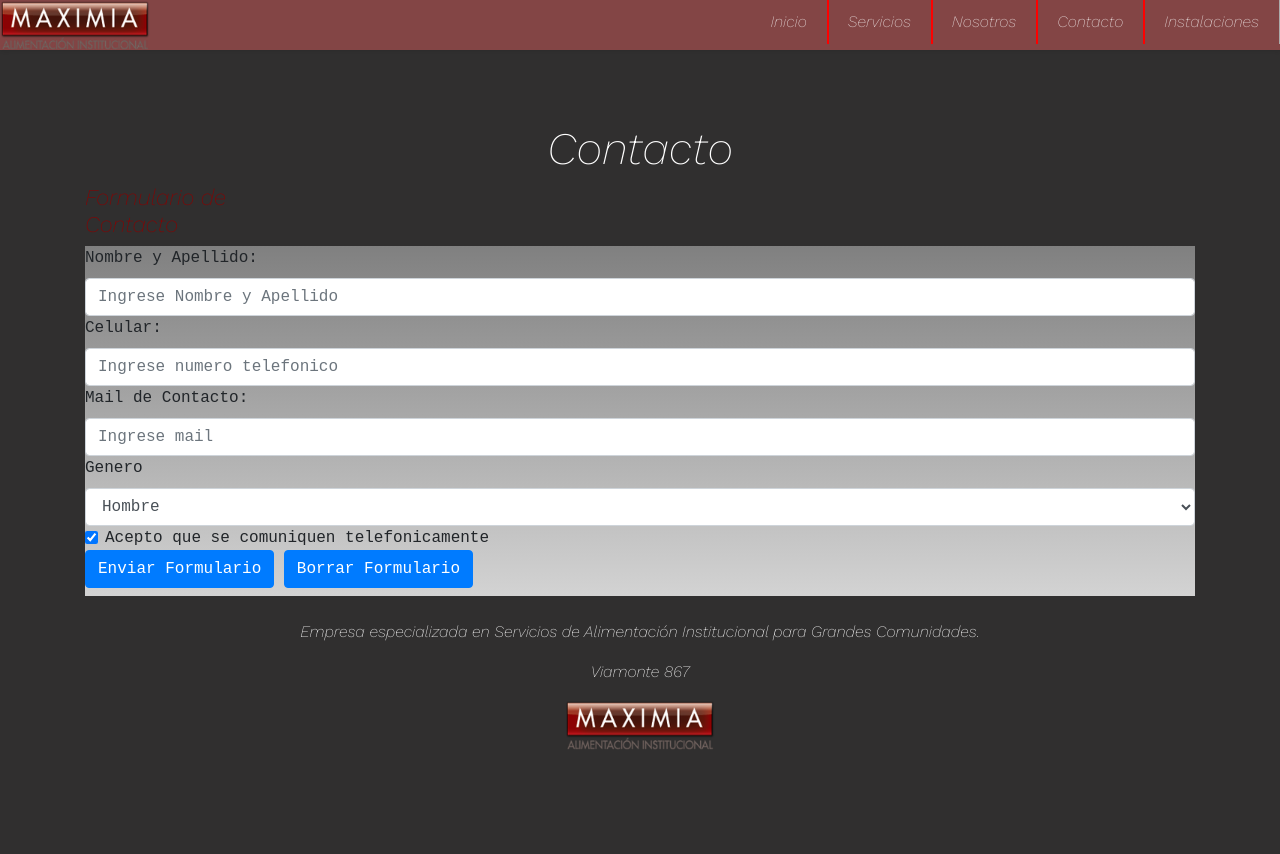
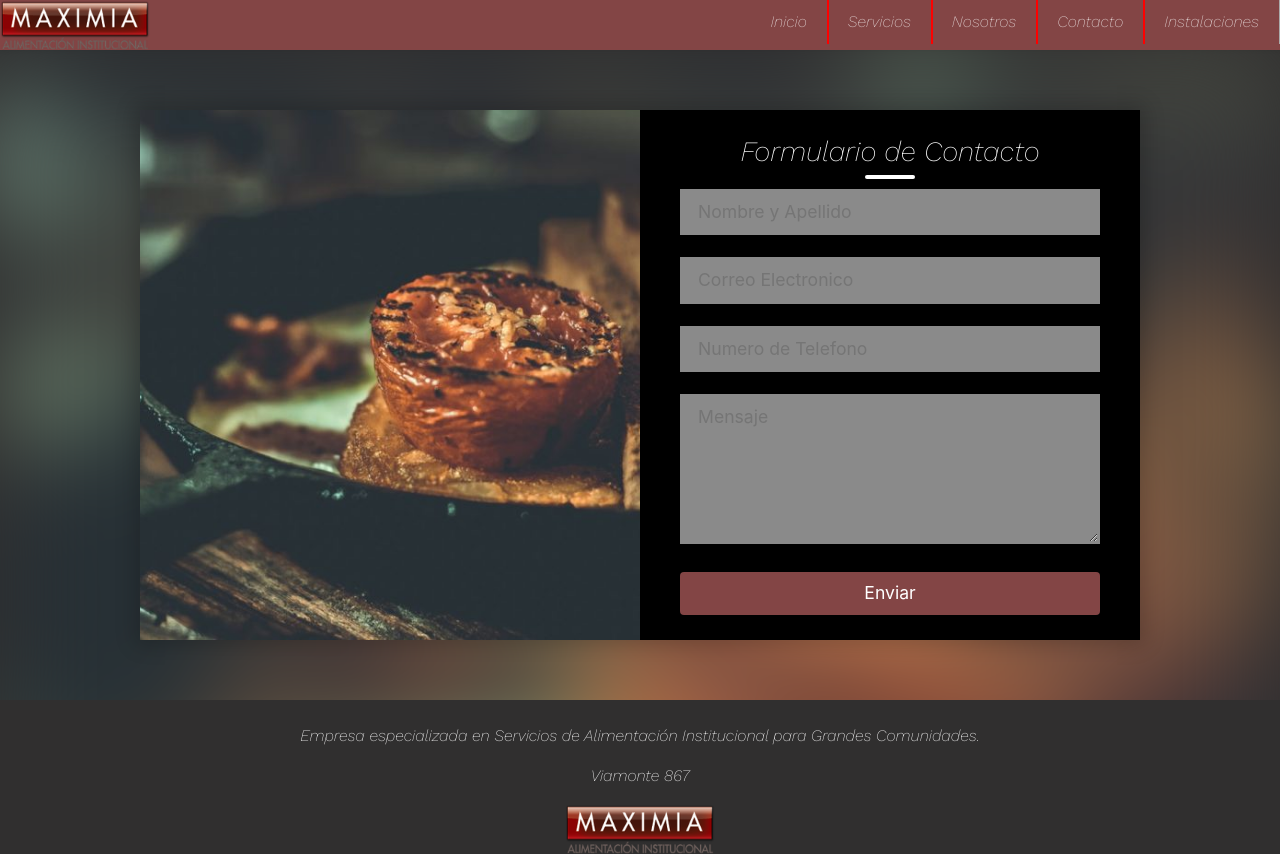
Before and after one commit to gastonvisceglie/mi_repositorio, a website: page pages/contacto.html in a window 1280 px wide. Before the commit the page ends 800 px from the top, so only its background shows below. Drawn offline with nearby package versions, Linux system fonts and the light colour scheme.

Commit message:
modifique seccion contacto

```diff
--- a/SCSS/utilidades/_class.scss
+++ b/SCSS/utilidades/_class.scss
@@ -61,6 +61,7 @@
 }
 .header ul a:hover{
     background-color: rgb(8, 8, 8);
+
 }
 .header .logo{
     float: left;
@@ -266,8 +267,106 @@ header .menu-btn{
     border: 1px solid white;
     border-radius: 50%;
 }
-#shadow:hover{
-    margin-bottom: 15px;
-    box-shadow: 5px 7px 9px -3px rgba(255,255,255,0.5);
-    cursor:pointer;
+.container-2{
+    position: relative;
+    display: flex;
+    justify-content: center;
+    align-items: center;
+    width: 100%;
+    height: 650px;
+    padding: 20px 100px;
 }
+.container-2:after{
+    content: '';
+    position: absolute;
+    left: 0;
+    top: 0;
+    width: 100%;
+    height: 200%;
+    background: url("../images/servicios_img1.jpg") no-repeat center;
+    background-size: cover;
+    z-index: -1;
+    filter: blur(50px);
+}
+.contact-box{
+    max-width: 1000px;
+    display: grid;
+    grid-template-columns: repeat(2,1fr);
+    justify-content: center;
+    align-items: center;
+    text-align: center;
+    background-color: black;
+    box-shadow: 0px 0px 19px 5px rgba(0,0,0,0.19);
+}
+.izquierda{
+    height: 100%;
+    background: url("../images/servicios_img1.jpg") no-repeat center;
+    background-size: cover;
+}
+.derecha{
+    padding: 25px 40px;
+}
+.h2__contacto{
+    position: relative;
+    padding-bottom: 10px;
+    margin-bottom: 10px;
+
+}
+.h2__contacto:after{
+    content: '';
+    position: absolute;
+    left: 50%;
+    bottom: 0;
+    transform: translateX(-50%);
+    height: 4px;
+    width: 50px;
+    border-radius: 2px;
+    background-color: white;
+}
+.prueba{
+    text-align: center;
+}
+
+.campo{
+    width: 100%;
+    padding:0.5rem 1rem;
+    outline: none;
+    border: 2px solid rgba(0,0,0,0);
+    background-color: rgba(230,230,230,0.6);
+    font-size: 1.1rem;
+    margin-bottom: 22px;
+}
+.campo:hover{
+    background-color: rgba(0,0,0,0.1);
+}
+.campo:focus{
+    background-color: #fff;
+    border: 2px solid rgba(30,85,250,0.47);
+}
+.area{
+    min-height: 150px;
+}
+.btn{
+    width: 100%;
+    padding:0.5rem 1rem;
+    font-size: 1.1rem;
+    background-color: rgb(131, 69, 69);
+    cursor: pointer;
+    outline: none;
+    border: none;
+    color:#fff;
+    transition: .3s;
+}
+.btn:hover{
+    background-color: #fff;
+
+}
+
+@media screen and(max-width:880px){
+    .contact-box{
+        grid-template-columns: 1fr;
+    }
+    .izquierda{
+        height: 200px;
+    }
+}
--- a/SCSS/utilidades/_id.scss
+++ b/SCSS/utilidades/_id.scss
@@ -5,3 +5,13 @@
 #grad{
     background-image: linear-gradient(to bottom, gray, lightgray);
 }
+#shadow:hover{
+    margin-bottom: 15px;
+    box-shadow: 5px 7px 9px -3px rgba(255,255,255,0.5);
+    cursor:pointer;
+}
+#style{
+    padding: 0;
+    margin: 0;
+    box-sizing: border-box;
+}
--- a/pages/contacto.html
+++ b/pages/contacto.html
@@ -12,7 +12,7 @@
     <link rel="stylesheet" href="../css/styles.css">
 	<title>MAXIMIA | CONTACTO</title>
 </head>
-<body>
+<body >
     <header>
         <header>
             <header class = "header">
@@ -29,9 +29,22 @@
                     </ul>
                 </div>
     </header>
-    <br><br><br>
-    <h1 class = "tamano_h-1">Contacto</h1>
-    <div class = "container">
+    <section>
+            <div class = "container-2" id="style">
+                <div class = "contact-box">
+                    <div class = "izquierda"></div>
+                    <div class ="derecha prueba">
+                        <h3 class="h2__contacto">Formulario de Contacto</h3>
+                        <input type= "text" class="campo" placeholder="Nombre y Apellido">
+                        <input type= "email" class="campo" placeholder="Correo Electronico">
+                        <input type= "text" class="campo" placeholder="Numero de Telefono">
+                        <textarea class= "campo area" placeholder="Mensaje"></textarea>
+                        <button class="btn">Enviar</button>
+                    </div>
+                </div>
+            </div>
+    </section>
+    <!--<div class = "container">
         <h2 class = "tamano_h-2">Formulario de Contacto</h2>
         <form action = "contacto_envio.php" method="GET" enctype=""  id = "grad">
             <div class = "form group">
@@ -63,7 +76,7 @@
             <button type = "submit" class = "btn btn-primary mb-2">Enviar Formulario</button>
             <button type = "reset" class = "btn btn-primary mb-2">Borrar Formulario</button>
         </form>
-    </div>
+    </div> -->
     <br>
         <footer>
             <div class = "footer__flex">
```
Also changed, not shown: css/styles.css, images/Contacto.jpg (added).
